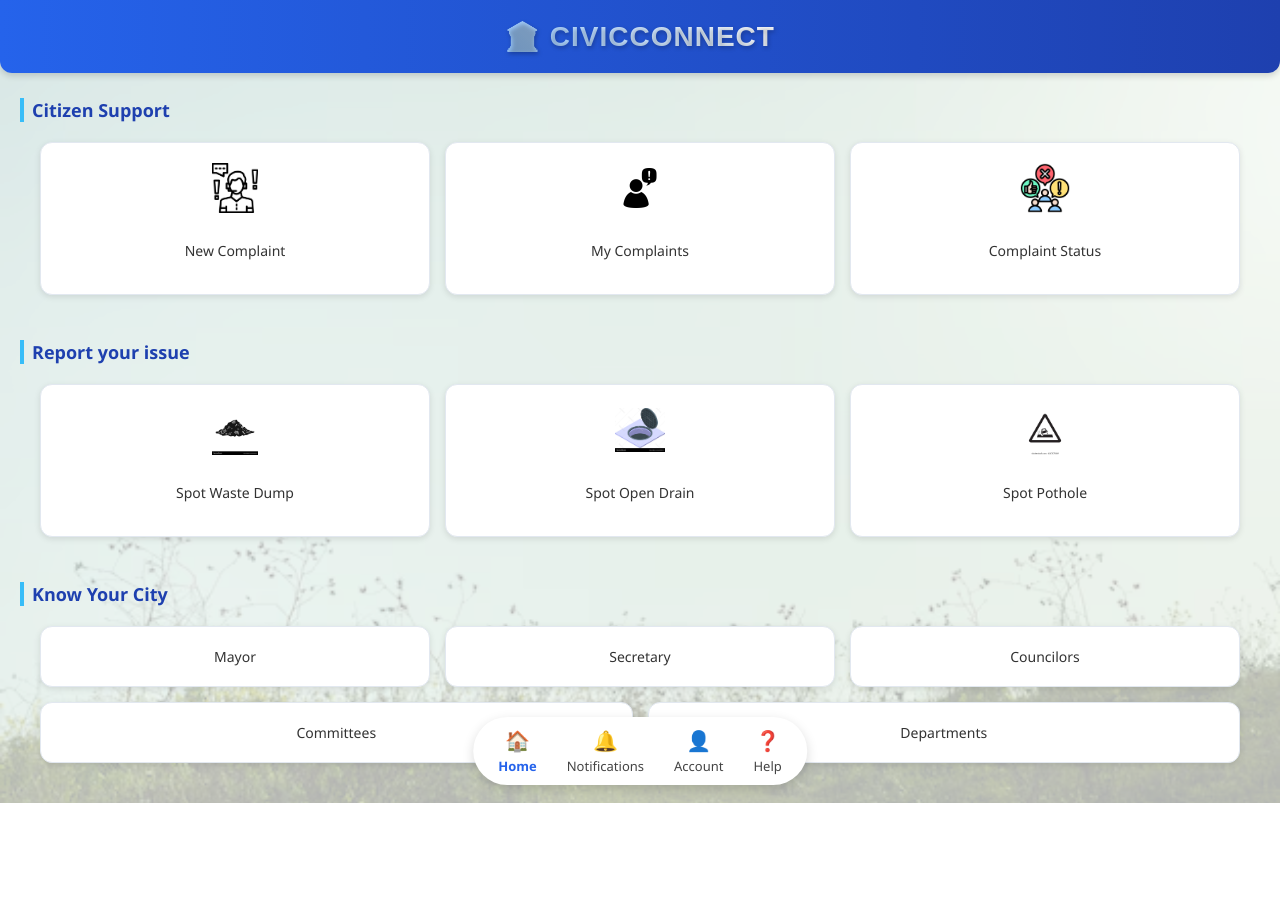
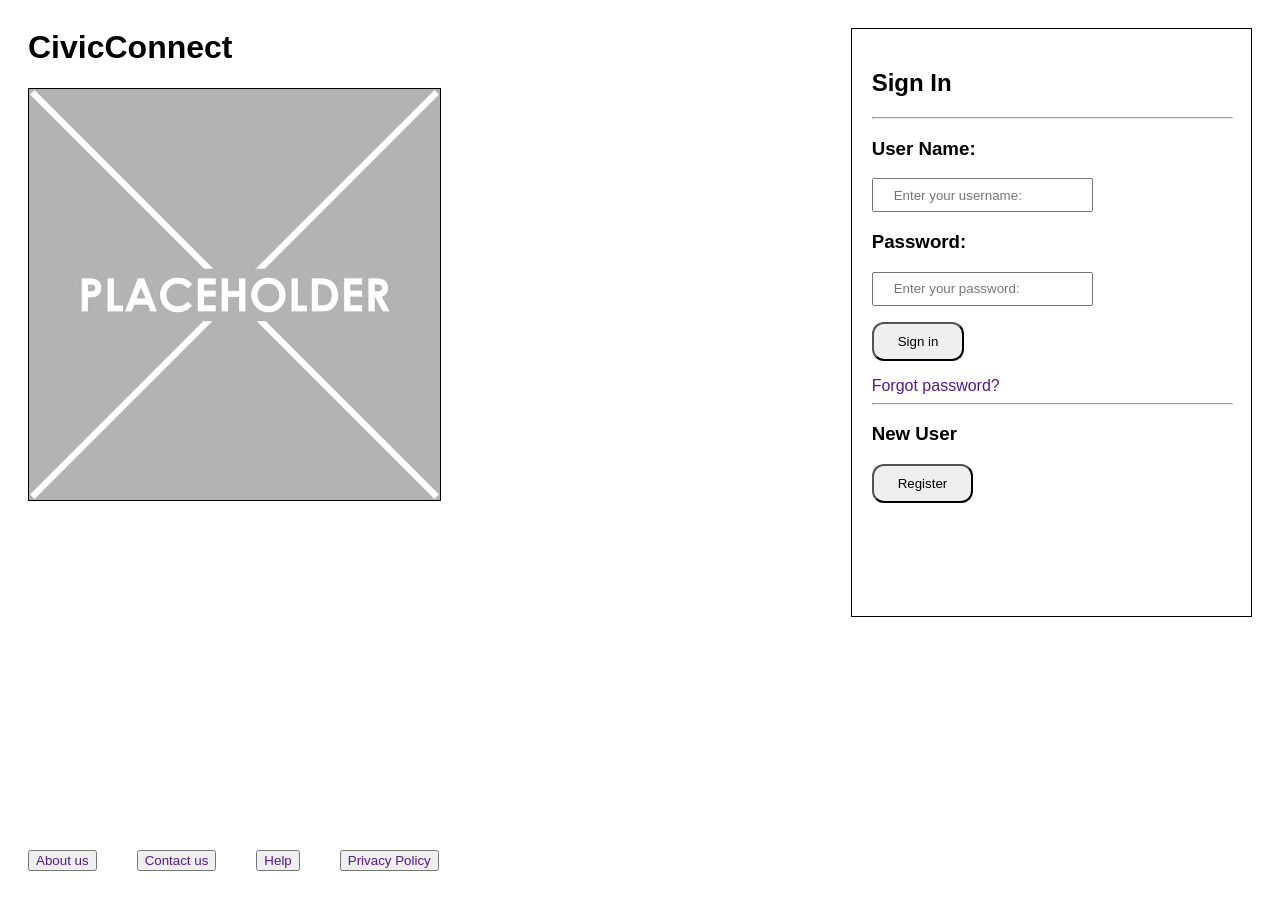
Before and after one commit to karthik4j/CivicConnect, a Flask app: page /home in a window 1280 px wide. Before the commit the page ends 803 px from the top, so only its background shows below. Run offline with Flask 3, Linux system fonts and the light colour scheme.

Commit message:
login function added with DB

```diff
--- a/app.py
+++ b/app.py
@@ -1,14 +1,38 @@
-from flask import Flask,render_template
+from flask import Flask, render_template, request, redirect, session, url_for
+from werkzeug.security import generate_password_hash, check_password_hash
+import uuid
+from flask_session import Session
+import sqlite3
+app = Flask(__name__, template_folder='templates',static_folder='static',static_url_path='/')
 
-app = Flask(__name__, template_folder='templates',static_folder='static',static_url_path='/')
+# Database connection
+conn = sqlite3.connect('database.db', check_same_thread=False)
+
+def create_table():
+    res = conn.execute("SELECT name FROM sqlite_master WHERE type='table' AND name=?;", ('user',))
+    table_exists = res.fetchone()
+    if not table_exists:
+        conn.execute("CREATE TABLE user (id TEXT PRIMARY KEY, username TEXT UNIQUE, password TEXT)")
+        conn.commit()
+
+app.secret_key = 'your_secret_key'
+
+# session configuration
+app.config["SESSION_PERMANENT"] = False
+app.config["SESSION_TYPE"] = "filesystem"
+Session(app)
 
 @app.route('/')
 def index():
+  if "username" in session:
+        return redirect(url_for('home'))
   return render_template('index.html')
 
 @app.route('/home')
 def home():
-  return render_template('layout10.html')
+      if "username" in session:
+        return render_template("layout10.html", username=session['username'])
+      return render_template('index.html')
 
 @app.route('/new_complaint')
 def new_complaint():
@@ -34,5 +58,45 @@ def open_drain():
 def pothole():
   return render_template('pothole.html')
 
+@app.route('/login', methods=['POST'])
+def login():
+    username = request.form['usrname']
+    password = request.form['paswd']
+
+    res = conn.execute("SELECT password FROM user WHERE username = ?", (username,))
+    row = res.fetchone()
+
+    if row and check_password_hash(row[0], password):
+        session['username'] = username
+        return redirect(url_for('home'))
+    else:
+        return redirect(url_for('index'))
+
+# register
+@app.route('/register', methods=['POST'])
+def register():
+    username = request.form['usrname']
+    password = request.form['paswd']
+
+    res = conn.execute("SELECT username FROM user WHERE username = ?", (username,))
+    if res.fetchone():
+        return render_template('index.html', error='User already registered')
+
+    newid = str(uuid.uuid4())
+    hashed_password = generate_password_hash(password)
+
+    conn.execute("INSERT INTO user (id, username, password) VALUES (?, ?, ?)", (newid, username, hashed_password))
+    conn.commit()
+
+    session['username'] = username
+    return redirect(url_for('home'))
+
+# logout
+@app.route('/logout')
+def logout():
+    session.pop('username', None)
+    return redirect(url_for('index'))
+
 if __name__ =="__main__":
+  create_table()
   app.run(host='0.0.0.0',port=5555,debug=True)
--- a/templates/index.html
+++ b/templates/index.html
@@ -14,20 +14,22 @@
 
             <div class="login-portal-div">
                 <div class="sign-in-div">
+                    <form action="{{url_for('login')}}" id="authforms" method="post">
                       <h2>Sign In</h2>
                       <hr>
                       <h3>User Name:</h3>
-                  <input id="username-login-page" placeholder="Enter your username: " type="alphanumeric" class="inputclass">
+                      <input id="username-login-page" placeholder="Enter your username: " type="alphanumeric" class="inputclass" name="usrname">
                       <h3>Password:</h3>
-                  <input id="password-login-page" placeholder="Enter your password:" type="password" class="inputclass">
+                      <input id="password-login-page" placeholder="Enter your password:" type="password" class="inputclass" name="paswd">
                       <p></p>
-                  <button id="usersigninbtn" class="btnclass"><a href="{{ url_for('home') }}">Sign In</a></button>
+                      <!-- <button id="usersigninbtn" class="btnclass" ><a href="{{ url_for('home') }}">Sign In</a></button> -->
+                      <input type="submit" name="login" value="Sign in" class="btnclass" onclick="setActionForm('login')">
                       <p></p>
                       <a href="">Forgot password?</a>
                       <hr>
                       <h3>New User</h3>
-                  <button id="userRegBtn" class="btnclass"><a href="{{ url_for('home') }}">Sign Up</a>
-                  </button>
+                      <input type = 'button' value="Register" class="btnclass" onclick="setActionForm('register')">
+                    </form>
                 </div>
             </div>
       </main>
@@ -44,6 +46,21 @@
   </body>
 
   <script>
-
+ function setActionForm(action)
+  {
+    let form = document.getElementById('authforms')
+    if (action === 'login')
+    {
+      form.action = "{{url_for('login')}}";
+      form.method='post';
+      form.submit();
+    }
+    else if(action == 'register')
+    {
+      form.action = "{{url_for('register')}}";
+      form.method='post';
+      form.submit();
+    }
+  }
 </script>
 </html>
```
Also changed, not shown: login.py (added, +13 -0 lines), requirements.txt (added, +12 -0 lines), database.db (added), 3 other files. Lines whose indentation alone changed are shown as unchanged.
